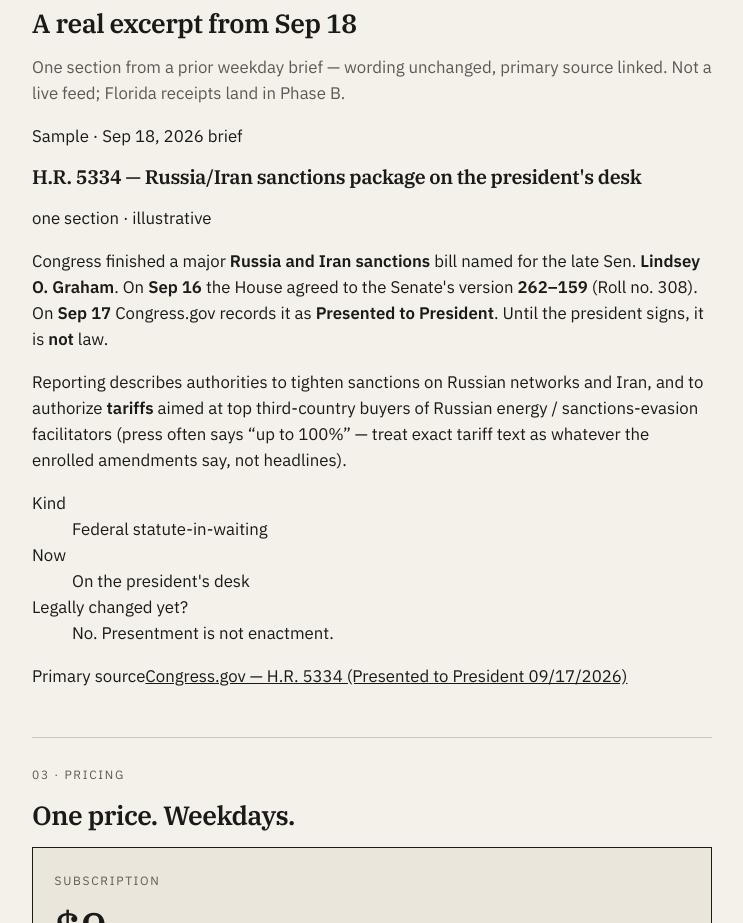
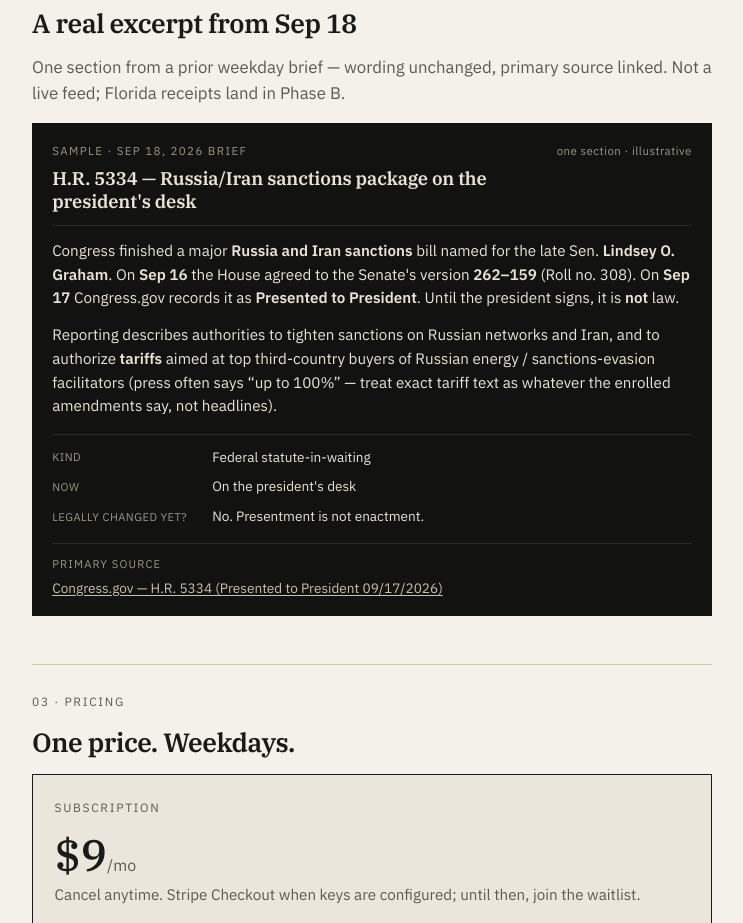
Before and after one commit to gizaom/the-status-board, a Next.js app: page / in a window 1280 px wide. Shown: the part 980-1903 px from the top of the page, without its empty margins (268-1011 px from the left). Built offline with nearby package versions, Linux system fonts and the light colour scheme.

Commit message:
Phase A: sample-brief styles for cited Sep 18 excerpt

```diff
--- a/app/globals.css
+++ b/app/globals.css
@@ -198,37 +198,118 @@ a {
   font-size: 0.98rem;
 }
 
-/* Instrument board mock */
-.board {
+/* Sample brief excerpt (real prior brief, cited) */
+.sample-brief {
   background: var(--board);
   color: var(--board-ink);
   border: 1px solid var(--board);
-  padding: 1rem 1.1rem 0.85rem;
+  padding: 1.15rem 1.2rem 1rem;
   margin-top: 0.5rem;
 }
 
-.board-header {
+.sample-brief-header {
   display: flex;
   justify-content: space-between;
-  align-items: baseline;
+  align-items: flex-start;
   gap: 1rem;
   border-bottom: 1px solid var(--board-rule);
-  padding-bottom: 0.65rem;
-  margin-bottom: 0.35rem;
+  padding-bottom: 0.75rem;
+  margin-bottom: 0.85rem;
 }
 
-.board-title {
-  font-family: "IBM Plex Serif", Georgia, serif;
-  font-size: 0.95rem;
-  letter-spacing: 0.06em;
+.sample-brief-kicker {
+  font-size: 0.72rem;
+  letter-spacing: 0.12em;
   text-transform: uppercase;
+  color: var(--board-muted);
+  margin: 0 0 0.4rem;
 }
 
-.board-stamp {
+.sample-brief-title {
+  font-family: "IBM Plex Serif", Georgia, serif;
+  font-size: 1.15rem;
+  letter-spacing: -0.01em;
+  font-weight: 600;
+  margin: 0;
+  color: var(--board-ink);
+  line-height: 1.25;
+}
+
+.sample-brief-stamp {
   font-size: 0.72rem;
   color: var(--board-muted);
   letter-spacing: 0.04em;
-  font-variant-numeric: tabular-nums;
+  margin: 0;
+  white-space: nowrap;
+}
+
+.sample-brief-body p {
+  margin: 0 0 0.85rem;
+  font-size: 0.95rem;
+  line-height: 1.55;
+  color: var(--board-ink);
+}
+
+.sample-brief-body p:last-of-type {
+  margin-bottom: 1rem;
+}
+
+.sample-brief-meta {
+  display: grid;
+  gap: 0.55rem;
+  margin: 0 0 0.25rem;
+  padding: 0.75rem 0 0;
+  border-top: 1px solid var(--board-rule);
+}
+
+.sample-brief-meta div {
+  display: grid;
+  grid-template-columns: 9.5rem 1fr;
+  gap: 0.5rem;
+  font-size: 0.85rem;
+}
+
+.sample-brief-meta dt {
+  margin: 0;
+  color: var(--board-muted);
+  letter-spacing: 0.04em;
+  text-transform: uppercase;
+  font-size: 0.7rem;
+  align-self: baseline;
+  padding-top: 0.15rem;
+}
+
+.sample-brief-meta dd {
+  margin: 0;
+  color: var(--board-ink);
+}
+
+.sample-brief-cite {
+  margin-top: 1rem;
+  padding-top: 0.75rem;
+  border-top: 1px solid var(--board-rule);
+  display: flex;
+  flex-direction: column;
+  gap: 0.25rem;
+  font-size: 0.85rem;
+}
+
+.sample-brief-cite-label {
+  font-size: 0.7rem;
+  letter-spacing: 0.1em;
+  text-transform: uppercase;
+  color: var(--board-muted);
+}
+
+.sample-brief-cite a {
+  color: #c8c2a8;
+  text-decoration: underline;
+  text-underline-offset: 2px;
+  word-break: break-word;
+}
+
+.sample-brief-cite a:hover {
+  color: #fff;
 }
 
 .board-caption {
@@ -237,57 +318,15 @@ a {
   margin: 0.75rem 0 0;
 }
 
-.tick-row {
-  display: grid;
-  grid-template-columns: 4.5rem 1fr auto;
-  gap: 0.75rem;
-  align-items: baseline;
-  padding: 0.7rem 0;
-  border-bottom: 1px solid var(--board-rule);
-  font-size: 0.9rem;
-}
+@media (max-width: 520px) {
+  .sample-brief-header {
+    flex-direction: column;
+  }
 
-.tick-row:last-child {
-  border-bottom: none;
-}
-
-.tick-scope {
-  font-size: 0.7rem;
-  letter-spacing: 0.1em;
-  text-transform: uppercase;
-  color: var(--board-muted);
-}
-
-.tick-label {
-  font-weight: 500;
-}
-
-.tick-note {
-  display: block;
-  margin-top: 0.15rem;
-  font-size: 0.8rem;
-  color: var(--board-muted);
-  font-weight: 400;
-}
-
-.tick-status {
-  font-size: 0.72rem;
-  letter-spacing: 0.08em;
-  text-transform: uppercase;
-  font-variant-numeric: tabular-nums;
-  white-space: nowrap;
-}
-
-.tick-status.live {
-  color: #7dba88;
-}
-
-.tick-status.watch {
-  color: #d4b45a;
-}
-
-.tick-status.quiet {
-  color: var(--board-muted);
+  .sample-brief-meta div {
+    grid-template-columns: 1fr;
+    gap: 0.15rem;
+  }
 }
 
 .pricing-card {
@@ -369,14 +408,3 @@ a {
   justify-content: space-between;
   gap: 0.5rem;
 }
-
-@media (max-width: 520px) {
-  .tick-row {
-    grid-template-columns: 1fr;
-    gap: 0.25rem;
-  }
-
-  .tick-status {
-    justify-self: start;
-  }
-}
```
